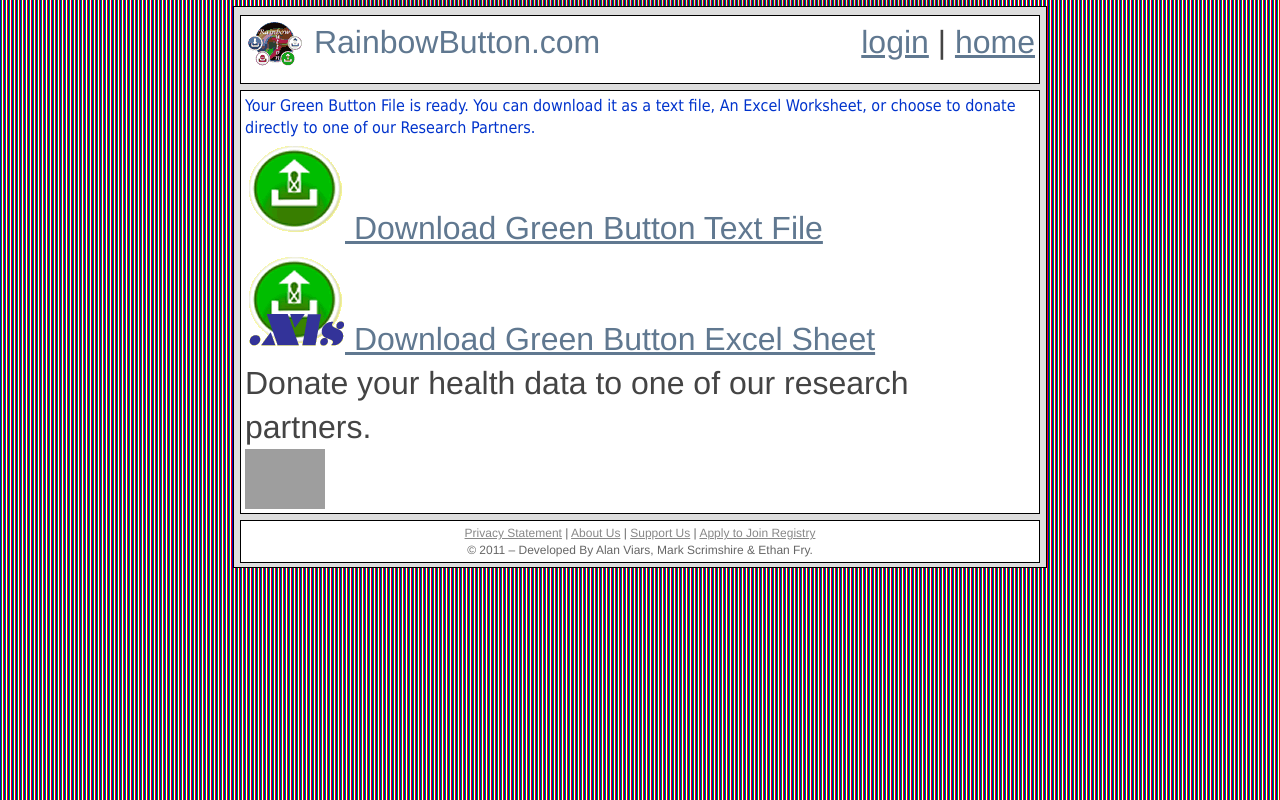
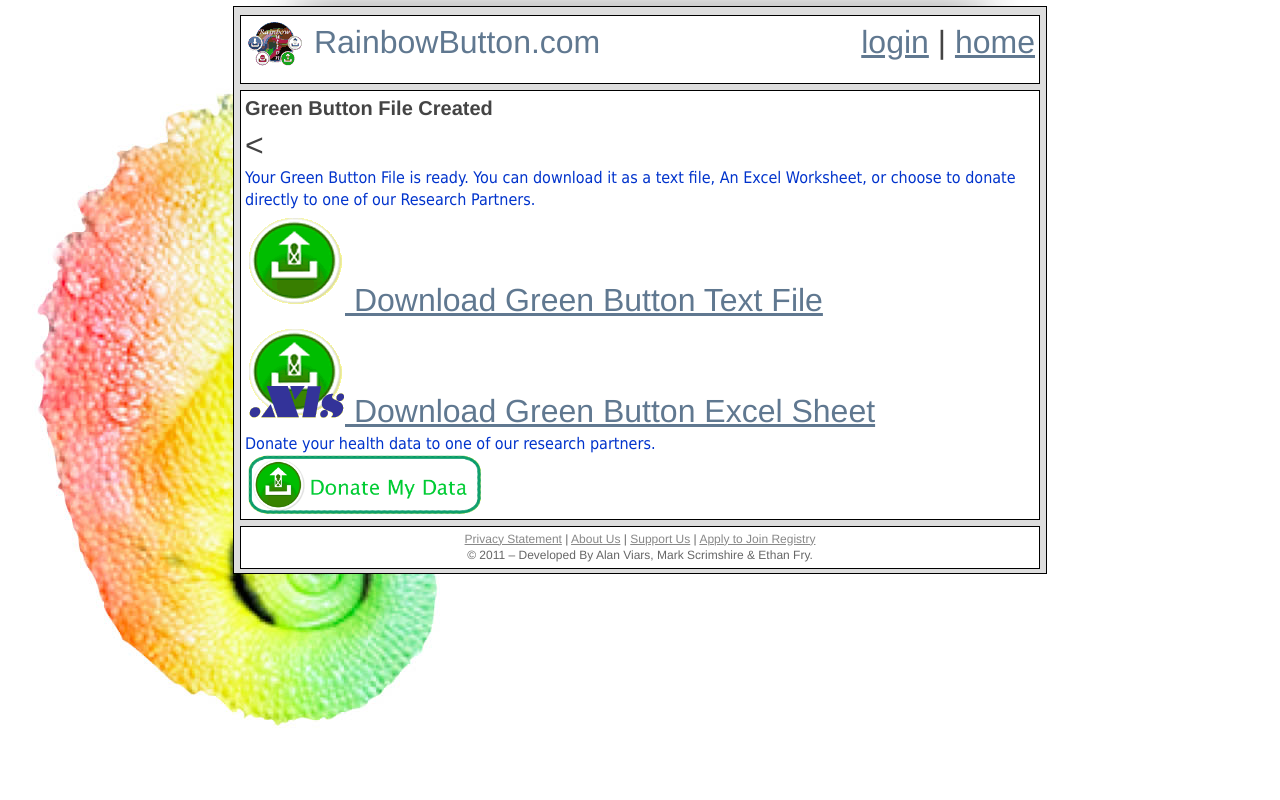
Before and after one commit to videntity/rbutton, a Django app: template templates/select-Donation.html in a window 1280 px wide. Run offline with Django 3.2, Linux system fonts and the light colour scheme; the template is opened without the code that fills it, so the values that code supplies are empty; some libraries are stand-ins or nearby versions; grey boxes are pictures that could not be loaded.

Commit message:
Updated select-Donation.html

```diff
--- a/templates/select-Donation.html
+++ b/templates/select-Donation.html
@@ -3,10 +3,20 @@
 
 {% extends "base.html" %}
 {% block extra_head %}
+<STYLE type="text/css">
+   body {background:url('{{STATIC_URL}}/img/RainbowChameleon.jpg'); align:middle; background-repeat:no-repeat;
+   }
+   width: 80%; /* for IE 6 */
+	}
+
+ </STYLE>
 
 
 {% endblock %}
 
+{%block high_breadcrumbs %}
+<h1>Green Button File Created</h1>
+<{% endblock %}
 {% block featureBox %}
 
 <p class="Narrative">Your Green Button File is ready. You can download it as a text file, An Excel Worksheet, or choose to donate directly to one of our Research Partners.</p>
@@ -21,7 +31,7 @@
 </td>
 </tr>
 </Table>
-</p class="Narrative">
+<p class="Narrative">
 Donate your health data to one of our research partners.
 </p>
 
```
Also changed, not shown: mainstatic/img/DonateGreenFile.gif (added), mainstatic/img/DonateGreenFile.png, 1 other file.
